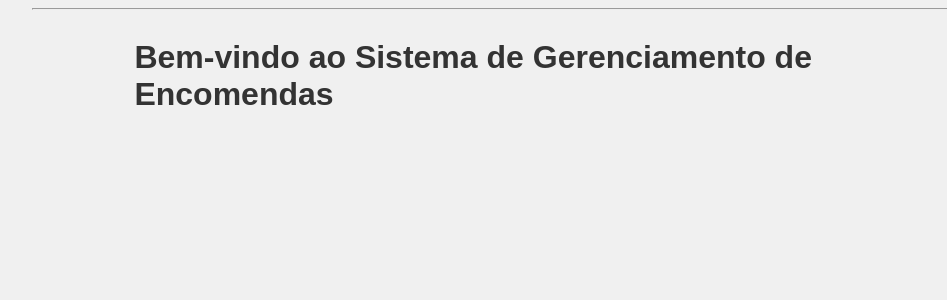
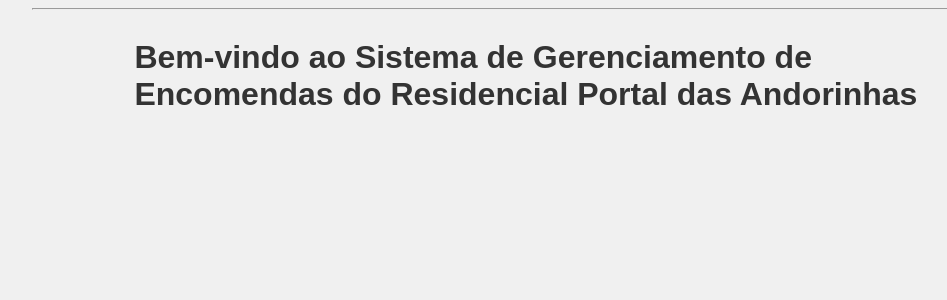
Before and after one commit to warlleydf/condominio, a Flask app: page / in a window 1280 px wide. Shown: the part 38-338 px from the top of the page, without its empty margins (96-1043 px from the left). Run offline with Flask 3, Linux system fonts and the light colour scheme.

Commit message:
[update]

```diff
--- a/templates/index.html
+++ b/templates/index.html
@@ -1,5 +1,5 @@
 {% extends "base.html" %}
 
 {% block content %}
-<h1>Bem-vindo ao Sistema de Gerenciamento de Encomendas</h1>
+<h1>Bem-vindo ao Sistema de Gerenciamento de Encomendas do Residencial Portal das Andorinhas</h1>
 {% endblock %}
--- a/templates/listar.html
+++ b/templates/listar.html
@@ -1,7 +1,7 @@
 {% extends "base.html" %}
 
 {% block content %}
-<h1>Encomendas Pendentes</h1>
+<h1>Encomendas Pendentes para entregas</h1>
 <ul>
     {% for encomenda in encomendas %}
         <li>ID: {{ encomenda[0] }}, Unidade: {{ encomenda[1] }}, descricao: {{ encomenda[2] }}, Porteiro: {{ encomenda[3] }}, Recebida em: {{ encomenda[4] }}</li>
```
